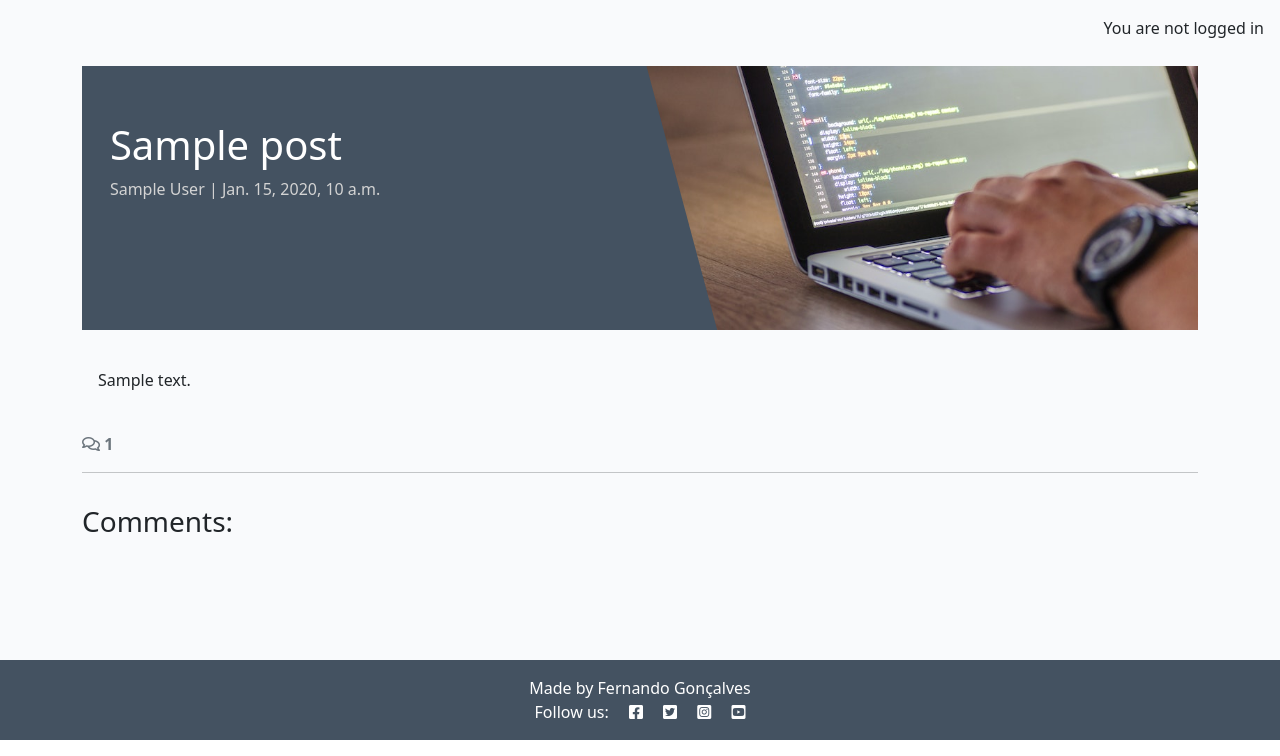
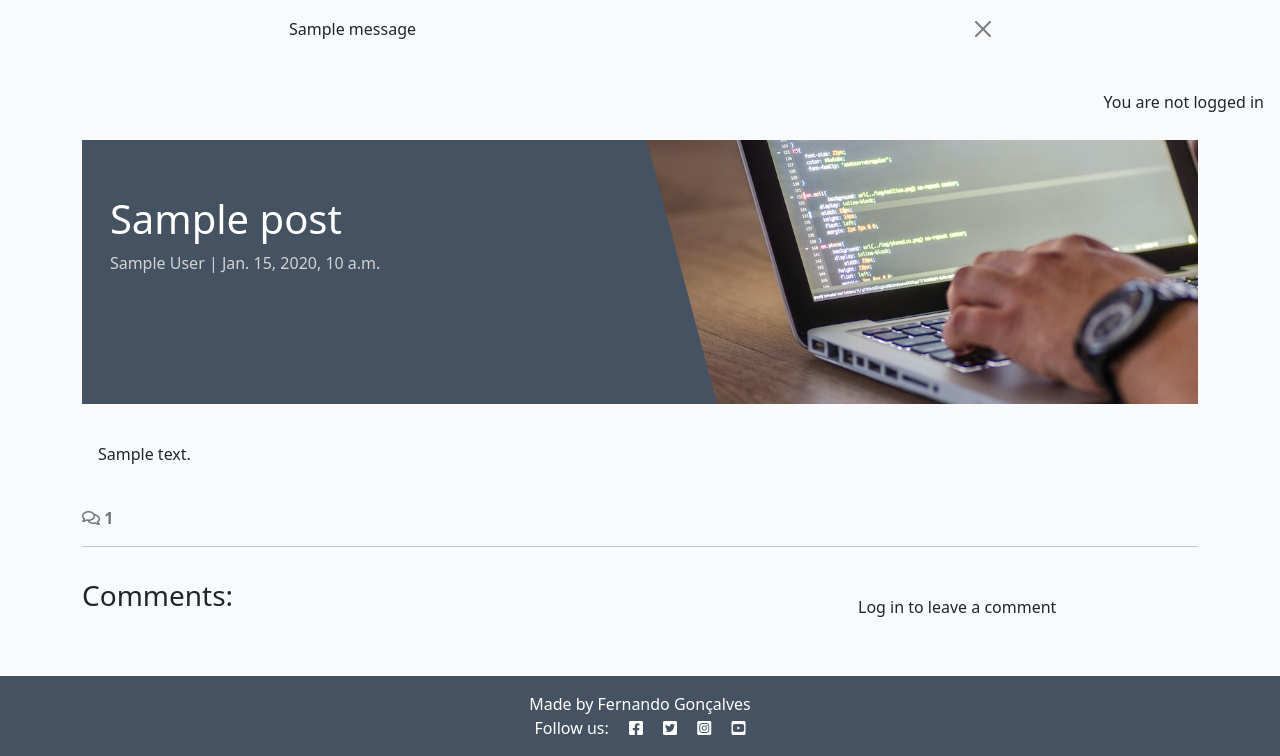
Before and after one commit to Goncalves95/LusoBites, a Django app: template lusobites/templates/lusobites/post_detail.html in a window 1280 px wide. Shown: the part 60-816 px from the top of the page. Run offline with Django 4.2, Linux system fonts and the light colour scheme; the template is opened without the code that fills it: most values are stand-ins (such as "Sample title", 1, 10 or a date in 2020); one stand-in notice (Sample message) is shown; some libraries are stand-ins or nearby versions.

Commit message:
Creat a box to the user make a comment and active one message to the user after submit the comment

```diff
--- a/luso/settings.py
+++ b/luso/settings.py
@@ -48,6 +48,8 @@ INSTALLED_APPS = [
     'allauth',
     'allauth.account',
     'allauth.socialaccount',
+    'crispy_forms',
+    'crispy_bootstrap5',
     'django_summernote',
     'lusobites',
     'about',
@@ -56,6 +58,9 @@ INSTALLED_APPS = [
 SITE_ID = 1
 LOGIN_REDIRECT_URL = '/'
 LOGOUT_REDIRECT_URL = '/'
+
+CRISPY_ALLOWED_TEMPLATE_PACKS = "bootstrap5"
+CRISPY_TEMPLATE_PACK = "bootstrap5"
 
 MIDDLEWARE = [
     'django.middleware.security.SecurityMiddleware',
--- a/lusobites/templates/lusobites/post_detail.html
+++ b/lusobites/templates/lusobites/post_detail.html
@@ -1,5 +1,6 @@
 {% extends 'base.html' %} {% block content %}
 {% load static %}
+{% load crispy_forms_tags %}
 
 <div class="masthead">
     <div class="container">
@@ -70,6 +71,24 @@
             {% endfor %}
         </div>
         </div>
+        <!-- Creating New Comments -->
+        <div class="col-md-4 card mb-4 mt-3">
+            <div class="card-body">
+            {% if user.is_authenticated %}
+            <h3>Leave a comment:</h3>
+            <p>Posting as: {{ user.username }}</p>
+            <form id="commentForm" method="post"
+                style="margin-top: 1.3em;">
+                {{ comment_form | crispy }}
+                {% csrf_token %}
+                <button id="submitButton" type="submit"
+                class="btn btn-signup btn-lg">Submit</button>
+            </form>
+            {% else %}
+            <p>Log in to leave a comment</p>
+            {% endif %}
+            </div>
+        </div>
     </div>
 </div>
 
--- a/requirements.txt
+++ b/requirements.txt
@@ -5,11 +5,13 @@ certifi==2024.2.2
 cffi==1.16.0
 charset-normalizer==3.3.2
 click==8.1.7
+crispy-bootstrap5==0.7
 cryptography==42.0.5
 defusedxml==0.7.1
 dj-database-url==0.5.0
 Django==4.2.11
 django-allauth==0.57.2
+django-crispy-forms==2.1
 django-summernote==0.8.20.0
 Flask==3.0.2
 greenlet==3.0.3
--- a/templates/base.html
+++ b/templates/base.html
@@ -77,6 +77,21 @@
             </div>
         </div>
     </nav>
+    <!-- displaying Django messages -->
+    <div class="container">
+        <div class="row">
+        <div class="col-md-8 offset-md-2">
+            {% for message in messages %}
+            <div class="alert {{ message.tags }} alert-dismissible
+            fade show" id="msg" role="alert">
+            {{ message | safe }}
+            <button type="button" class="btn-close"
+                data-bs-dismiss="alert" aria-label="Close"></button>
+            </div>
+            {% endfor %}
+        </div>
+        </div>
+    </div>
 
     <main class="flex-shrink-0 main-bg">
         {% if user.is_authenticated %}
```
Also changed, not shown: lusobites/forms.py (added, +8 -0 lines), lusobites/views.py (+16 -0 lines).
